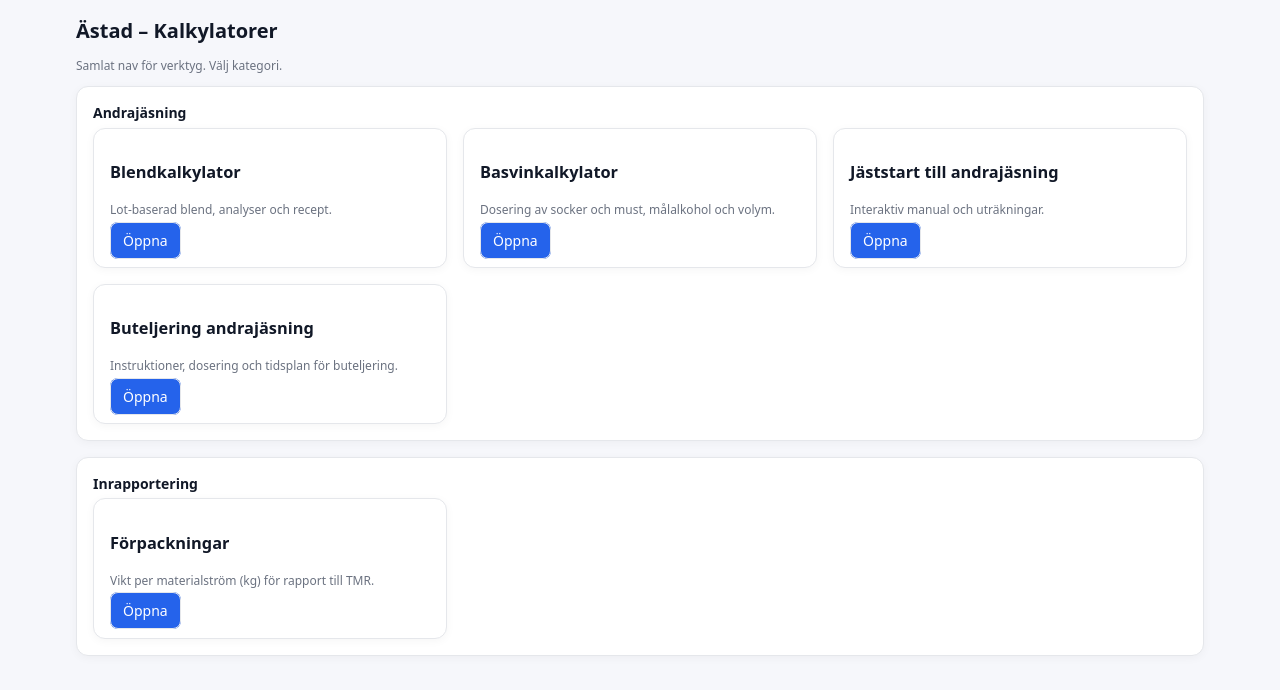
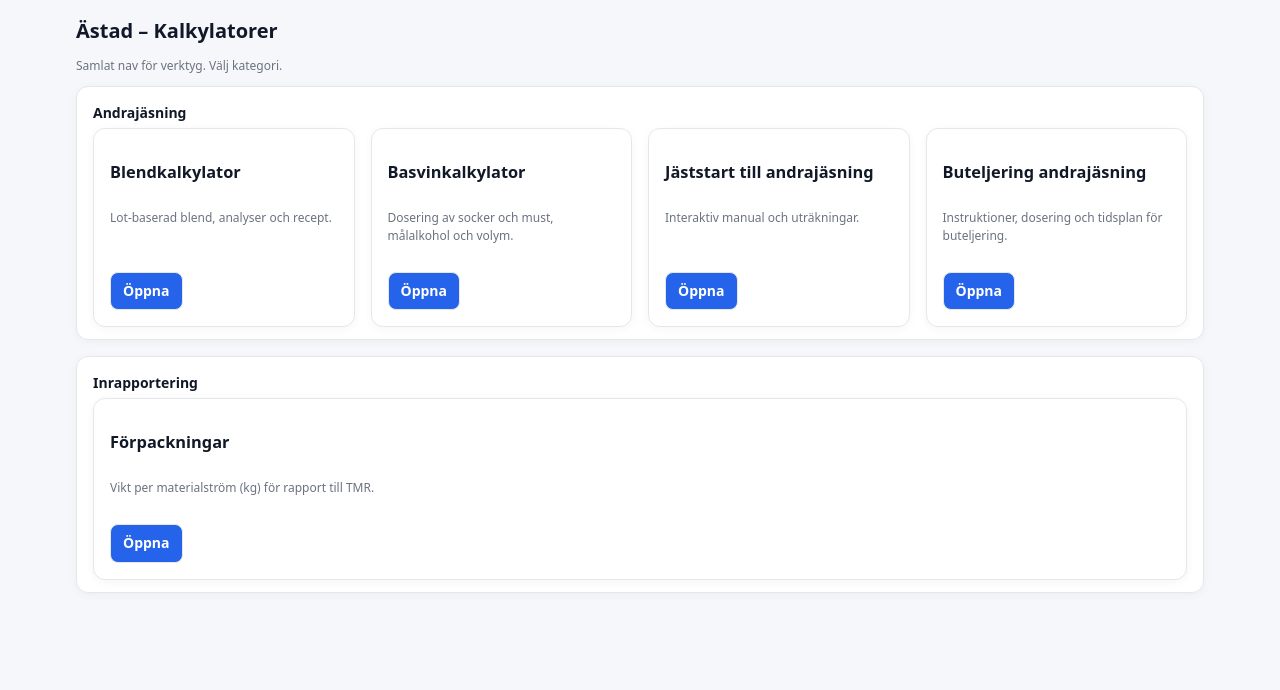
Before and after one commit to Bartoldsson/Kalkylator, a React (Vite) app: page /#/ in a window 1280 px wide. Shown: the top 690 px of the page. Built offline with nearby package versions, Linux system fonts and the light colour scheme.

Commit message:
Update Home.tsx

```diff
--- a/src/pages/Home.tsx
+++ b/src/pages/Home.tsx
@@ -2,48 +2,83 @@ import React from 'react'
 import { Link } from 'react-router-dom'
 
 export default function Home(){
+  const cardStyle: React.CSSProperties = {
+    display: 'flex',
+    flexDirection: 'column',
+    gap: 8
+  }
+
+  const btnStyle: React.CSSProperties = {
+    alignSelf: 'flex-start',
+    display: 'inline-flex',
+    alignItems: 'center',
+    gap: 8,
+    padding: '8px 12px',
+    borderRadius: 8,
+    border: '1px solid #E5E7EB',
+    background: '#2563EB',
+    color: '#fff',
+    textDecoration: 'none',
+    fontWeight: 600
+  }
+
+  const gridStyle: React.CSSProperties = {
+    alignItems: 'stretch',
+    // säkerställ snygg wrap på mindre skärmar:
+    gridTemplateColumns: 'repeat(auto-fit, minmax(240px, 1fr))'
+  }
+
+  const footerPush: React.CSSProperties = { marginTop: 'auto' }
+
   return (
     <div className="container">
       <h1>Ästad – Kalkylatorer</h1>
       <p className="muted">Samlat nav för verktyg. Välj kategori.</p>
 
       <div className="stack">
-        <section className="card">
+        {/* Andrajäsning */}
+        <section className="card" style={{ paddingBottom: 12 }}>
           <h2>Andrajäsning</h2>
-          <div className="grid cols-3">
-            <div className="card">
+          <div className="grid cols-3" style={gridStyle}>
+            <div className="card" style={cardStyle}>
               <h3>Blendkalkylator</h3>
               <p className="sub">Lot-baserad blend, analyser och recept.</p>
-              <Link className="btn" to="/blend">Öppna</Link>
+              <div style={footerPush} />
+              <Link className="btn" to="/blend" style={btnStyle}>Öppna</Link>
             </div>
 
-            <div className="card">
+            <div className="card" style={cardStyle}>
               <h3>Basvinkalkylator</h3>
               <p className="sub">Dosering av socker och must, målalkohol och volym.</p>
-              <Link className="btn" to="/basvin">Öppna</Link>
+              <div style={footerPush} />
+              <Link className="btn" to="/basvin" style={btnStyle}>Öppna</Link>
             </div>
 
-            <div className="card">
+            <div className="card" style={cardStyle}>
               <h3>Jäststart till andrajäsning</h3>
               <p className="sub">Interaktiv manual och uträkningar.</p>
-              <Link className="btn" to="/jaststart">Öppna</Link>
+              <div style={footerPush} />
+              <Link className="btn" to="/jaststart" style={btnStyle}>Öppna</Link>
             </div>
 
-            <div className="card">
+            <div className="card" style={cardStyle}>
               <h3>Buteljering andrajäsning</h3>
               <p className="sub">Instruktioner, dosering och tidsplan för buteljering.</p>
-              <Link className="btn" to="/buteljering">Öppna</Link>
+              <div style={footerPush} />
+              <Link className="btn" to="/buteljering" style={btnStyle}>Öppna</Link>
             </div>
           </div>
         </section>
 
-        <section className="card">
+        {/* Inrapportering */}
+        <section className="card" style={{ paddingBottom: 12 }}>
           <h2>Inrapportering</h2>
-          <div className="grid cols-3">
-            <div className="card">
+          <div className="grid cols-3" style={gridStyle}>
+            <div className="card" style={cardStyle}>
               <h3>Förpackningar</h3>
               <p className="sub">Vikt per materialström (kg) för rapport till TMR.</p>
-              <Link className="btn" to="/inrapportering/forpackningar">Öppna</Link>
+              <div style={footerPush} />
+              <Link className="btn" to="/inrapportering/forpackningar" style={btnStyle}>Öppna</Link>
             </div>
           </div>
         </section>
```
